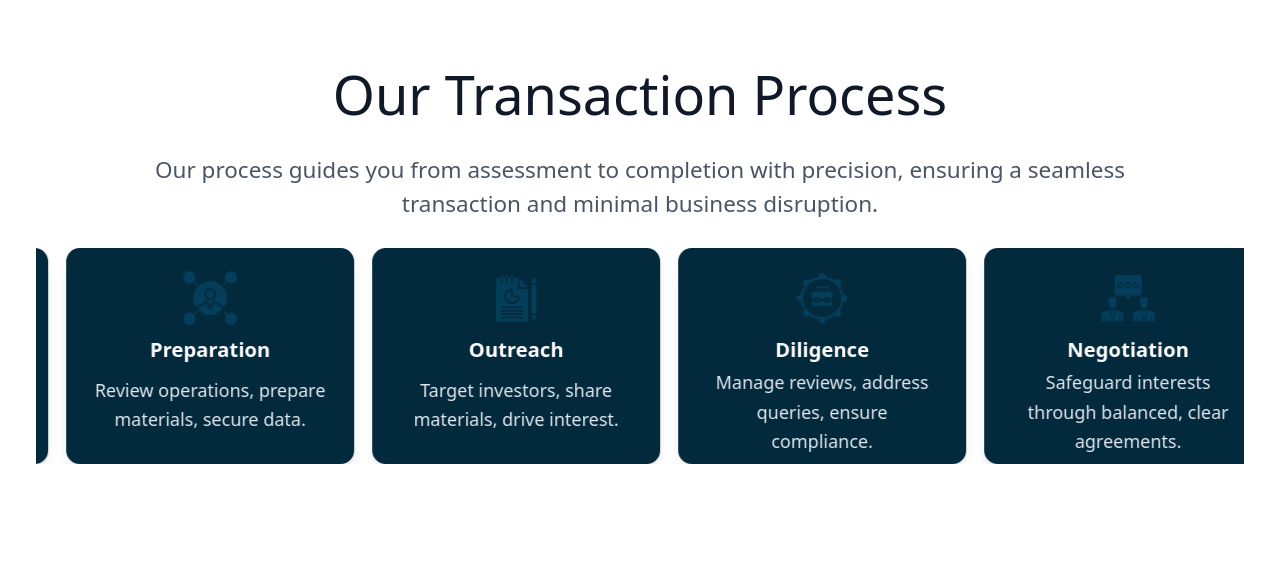
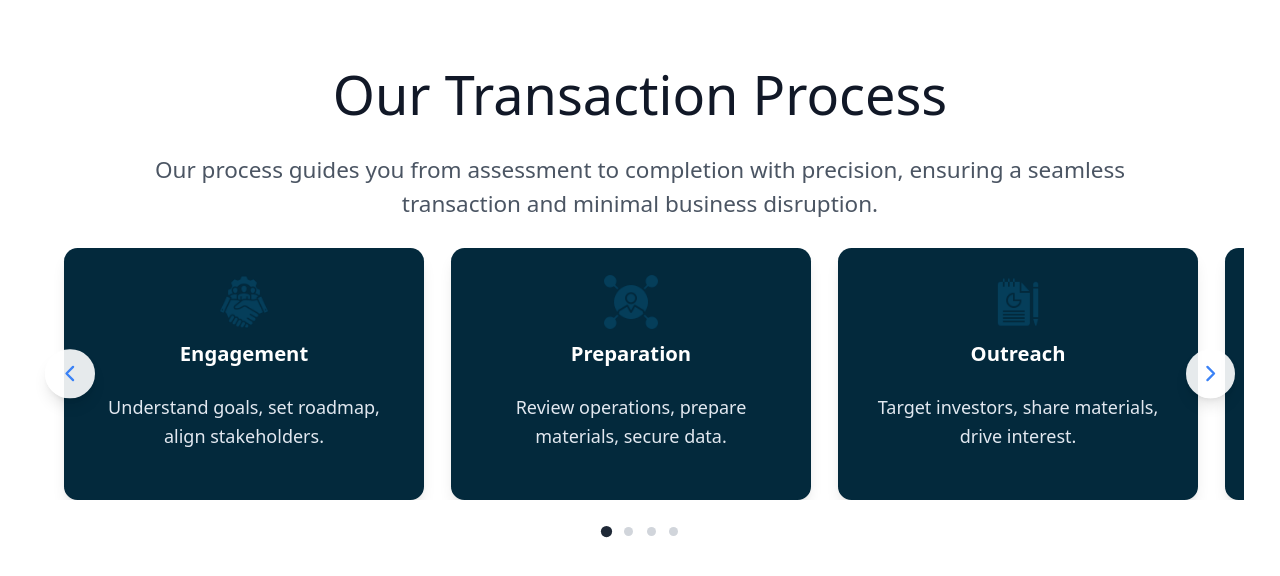
Before and after one commit to arpitnexuses/intellectus-component1, a Next.js app: page / in a window 1280 px wide. Shown: the top 576 px of the page. Built offline with nearby package versions, Linux system fonts and the light colour scheme.

Commit message:
feat: fix card layout and arrow positioning for proper 3.5 card display

```diff
--- a/components/transaction-process.tsx
+++ b/components/transaction-process.tsx
@@ -1,5 +1,6 @@
 "use client"
 
+import { useState, useRef } from "react"
 import Image from "next/image"
 
 const transactionSteps = [
@@ -44,6 +45,21 @@ const transactionSteps = [
 ]
 
 export default function TransactionProcess() {
+  const [currentIndex, setCurrentIndex] = useState(0)
+  const containerRef = useRef<HTMLDivElement>(null)
+
+  const nextSlide = () => {
+    setCurrentIndex((prev) => (prev + 1) % transactionSteps.length)
+  }
+
+  const prevSlide = () => {
+    setCurrentIndex((prev) => (prev - 1 + transactionSteps.length) % transactionSteps.length)
+  }
+
+  const goToSlide = (index: number) => {
+    setCurrentIndex(index)
+  }
+
   return (
     <section className="py-12 px-8 bg-white">
       <div className="max-w-7xl mx-auto">
@@ -56,19 +72,19 @@ export default function TransactionProcess() {
         </div>
 
         <div className="relative overflow-hidden">
-          <div
-            className="flex gap-4 will-change-transform"
-            style={{
-              animation: "smoothScroll 12s linear infinite",
-              transform: "translateZ(0)",
-            }}
-          >
-            {/* Render cards twice for seamless loop */}
-            {[...transactionSteps, ...transactionSteps].map((step, index) => {
+          <div className="w-full max-w-5xl mx-auto">
+            <div
+              ref={containerRef}
+              className="flex gap-6 transition-transform duration-300 ease-in-out"
+              style={{
+                transform: `translateX(-${currentIndex * (320 + 24)}px)`,
+              }}
+            >
+            {transactionSteps.map((step, index) => {
               return (
                 <div
-                  key={`${step.id}-${index}`}
-                  className="rounded-xl p-5 shadow-lg flex-shrink-0 w-64 h-48 flex flex-col items-center justify-between text-center cursor-pointer hover:opacity-90 transition-opacity"
+                  key={step.id}
+                  className="rounded-xl p-6 shadow-lg flex-shrink-0 w-80 h-56 flex flex-col items-center justify-between text-center cursor-pointer hover:opacity-90 transition-opacity"
                   style={{ backgroundColor: "#03293C", color: "#ffffff" }}
                   onClick={() => window.open('https://intellectuscapital.com.au/capabilities-2/', '_blank')}
                 >
@@ -95,28 +111,47 @@ export default function TransactionProcess() {
                 </div>
               )
             })}
+            </div>
+
+            {/* Navigation Arrows */}
+            <button
+              onClick={prevSlide}
+              className="absolute left-2 top-1/2 transform -translate-y-1/2 bg-white/90 hover:bg-white rounded-full p-3 shadow-lg transition-all duration-200 hover:scale-110 z-10"
+              aria-label="Previous slide"
+            >
+              <svg className="w-5 h-5 text-blue-500" fill="none" stroke="currentColor" viewBox="0 0 24 24">
+                <path strokeLinecap="round" strokeLinejoin="round" strokeWidth={2.5} d="M15 19l-7-7 7-7" />
+              </svg>
+            </button>
+
+            <button
+              onClick={nextSlide}
+              className="absolute right-2 top-1/2 transform -translate-y-1/2 bg-white/90 hover:bg-white rounded-full p-3 shadow-lg transition-all duration-200 hover:scale-110 z-10"
+              aria-label="Next slide"
+            >
+              <svg className="w-5 h-5 text-blue-500" fill="none" stroke="currentColor" viewBox="0 0 24 24">
+                <path strokeLinecap="round" strokeLinejoin="round" strokeWidth={2.5} d="M9 5l7 7-7 7" />
+              </svg>
+            </button>
           </div>
         </div>
+
+        {/* Pagination Dots */}
+        <div className="flex justify-center mt-6 space-x-3">
+          {Array.from({ length: 4 }, (_, index) => (
+            <button
+              key={index}
+              onClick={() => goToSlide(index)}
+              className={`w-2 h-2 rounded-full transition-all duration-200 ${
+                index === currentIndex
+                  ? 'bg-gray-800 scale-125'
+                  : 'bg-gray-300 hover:bg-gray-400'
+              }`}
+              aria-label={`Go to slide ${index + 1}`}
+            />
+          ))}
+        </div>
       </div>
-
-      <style jsx>{`
-        @keyframes smoothScroll {
-          0% {
-            transform: translateX(0);
-          }
-          100% {
-            transform: translateX(-50%);
-          }
-        }
-
-        /* Optimized hardware acceleration */
-        .flex {
-          transform: translateZ(0);
-          backface-visibility: hidden;
-          perspective: 1000px;
-          -webkit-font-smoothing: antialiased;
-        }
-      `}</style>
     </section>
   )
 }
```
